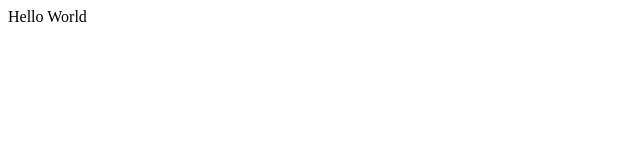
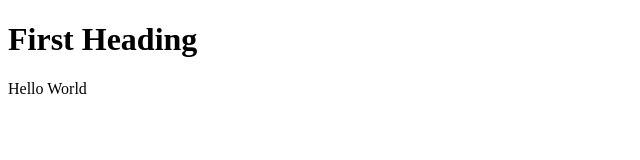
Before and after one commit to ritularya/firstrepo, a plain HTML site: page index.html in a window 1280 px wide. Shown: the whole page, without its empty margins (0-640 px from the left). Drawn offline with Linux system fonts and the light colour scheme.

Commit message:
second upload

```diff
--- a/index.html
+++ b/index.html
@@ -7,6 +7,7 @@
     <title>My First Repo</title>
 </head>
 <body>
+    <h1>First Heading</h1>
     Hello World
 </body>
 </html>
```
